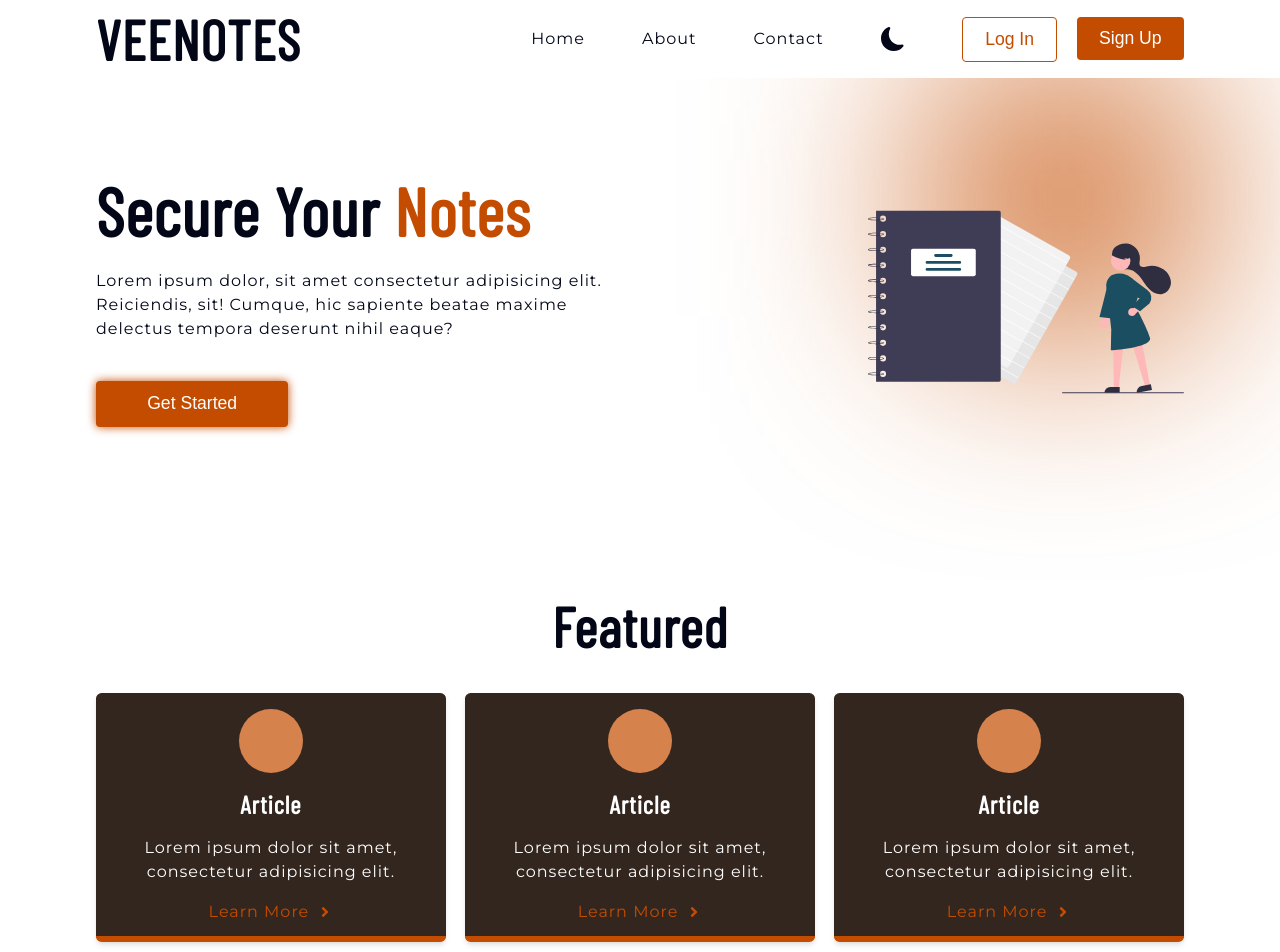
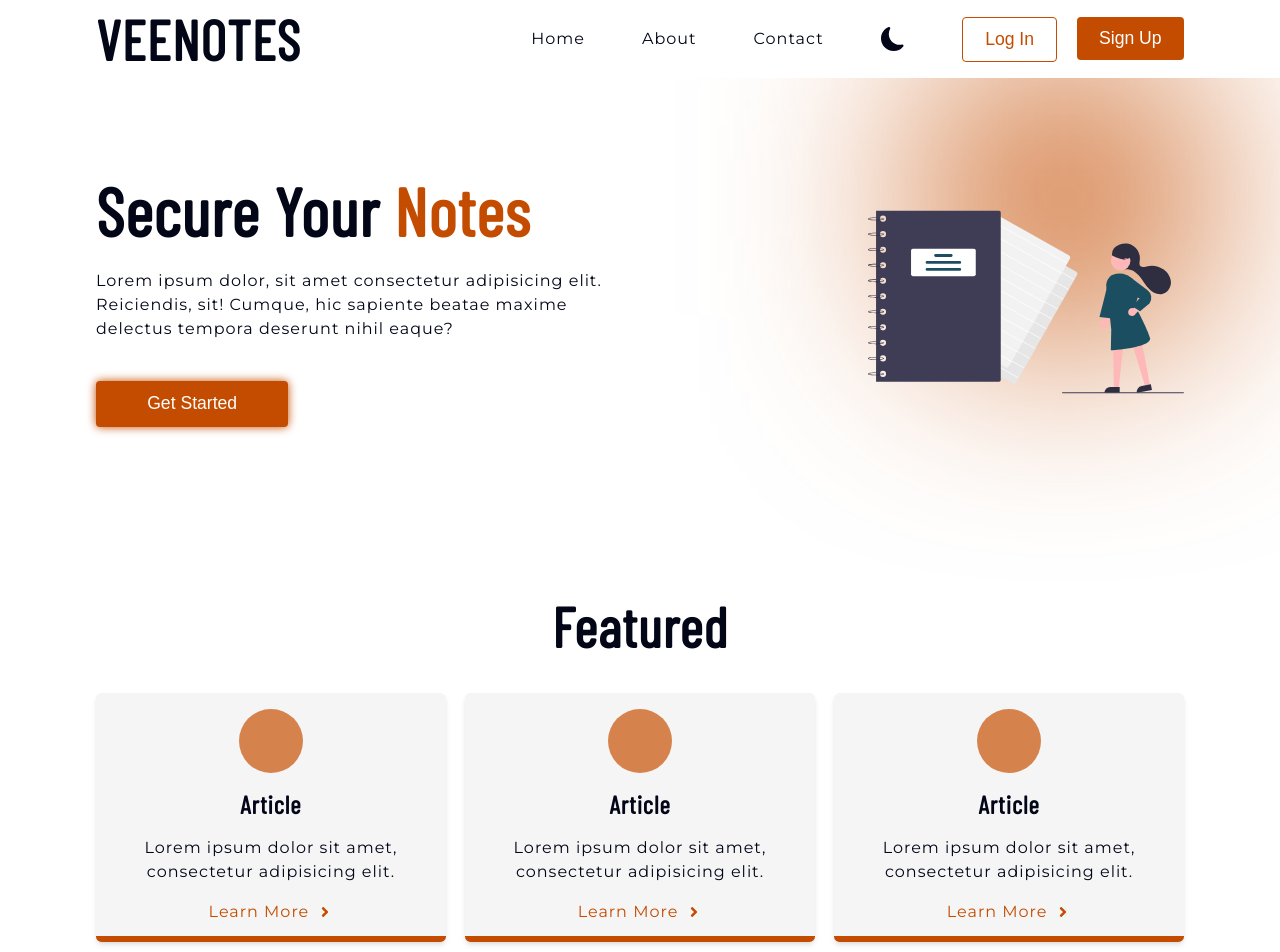
Before and after one commit to Vhickyy/Note-Client, a React (Vite) app: page / in a window 1280 px wide. Shown: the top 952 px of the page. Built offline with nearby package versions, Linux system fonts and the light colour scheme.

Commit message:
fixed color in homepage

```diff
--- a/src/Pages/Protected/Dashboard.tsx
+++ b/src/Pages/Protected/Dashboard.tsx
@@ -1,4 +1,3 @@
-import styled from "styled-components"
 import Navbar from "../../components/Dashboard/Navbar"
 
 const Dashboard = () => {
@@ -11,6 +10,3 @@ const Dashboard = () => {
 }
 
 export default Dashboard
-
-const Wrapper = styled.div`
-`
--- a/src/components/Home/Details.tsx
+++ b/src/components/Home/Details.tsx
@@ -59,8 +59,9 @@ const Wrapper = styled.section`
         /* margin-bottom: 1rem; */
     }
     .feature-card{
-        background-color: #33261f;
-        color: white;
+        background-color: var(--secondaryColor);
+        /* color: white; */
+        color: var(--textColor);
         display: flex;
         align-items: center;
         justify-content: center;
--- a/src/components/Home/Reviews.tsx
+++ b/src/components/Home/Reviews.tsx
@@ -114,8 +114,9 @@ padding-block: 4rem;
     }
     .card{
         /* background-color: var(--primaryColor40); */
-        background-color: #33261f;
-        color: white;
+        background-color: var(--secondaryColor);
+        /* color: white; */
+        color: var(--textColor);
         width: min(100%,25rem);
         height: 15rem;
         margin-inline: auto;
--- a/src/index.css
+++ b/src/index.css
@@ -46,7 +46,7 @@ html {
 .dark{
   --backgroundColor: #130700;
   --textGray: ;
-  --textColor: white;
+  --textColor: whitesmoke;
   --textInverse: #020617;
   --secondaryColor: #33261f;
   --overlay: #33261f99;
```
